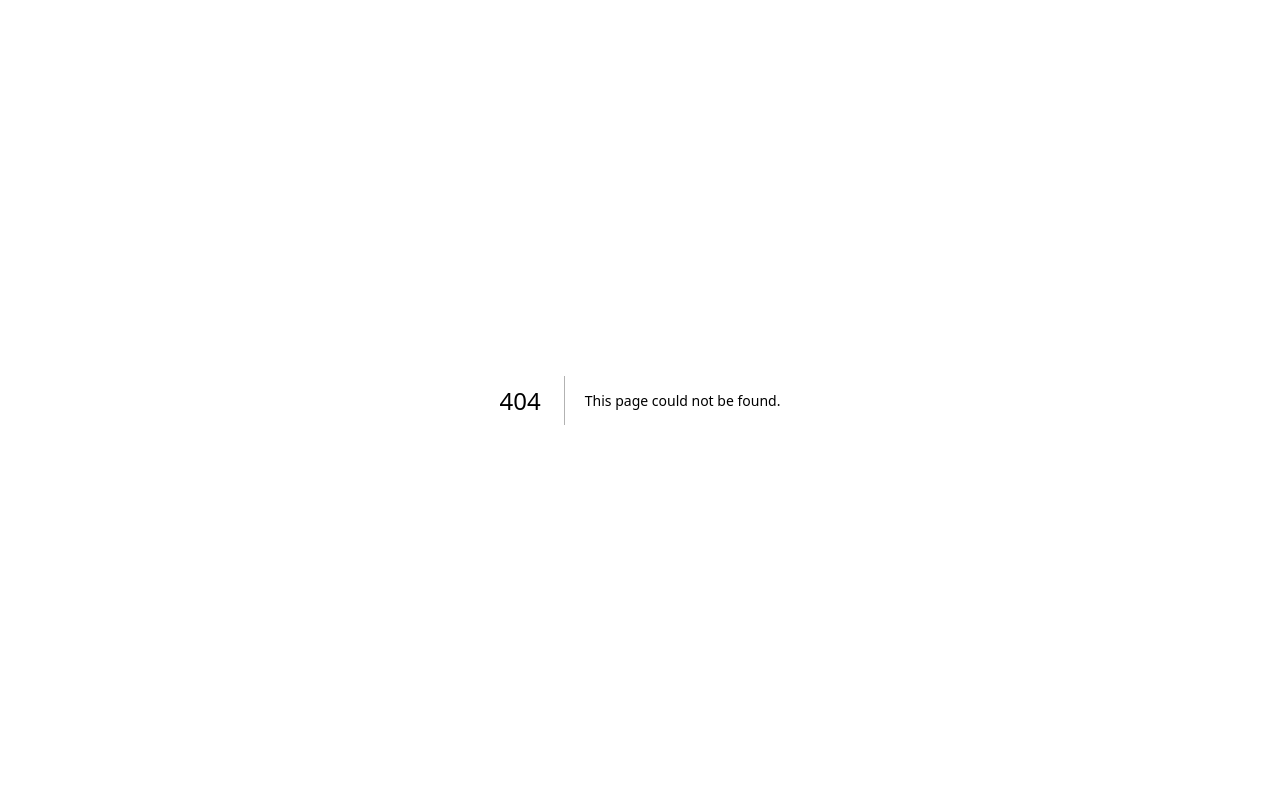
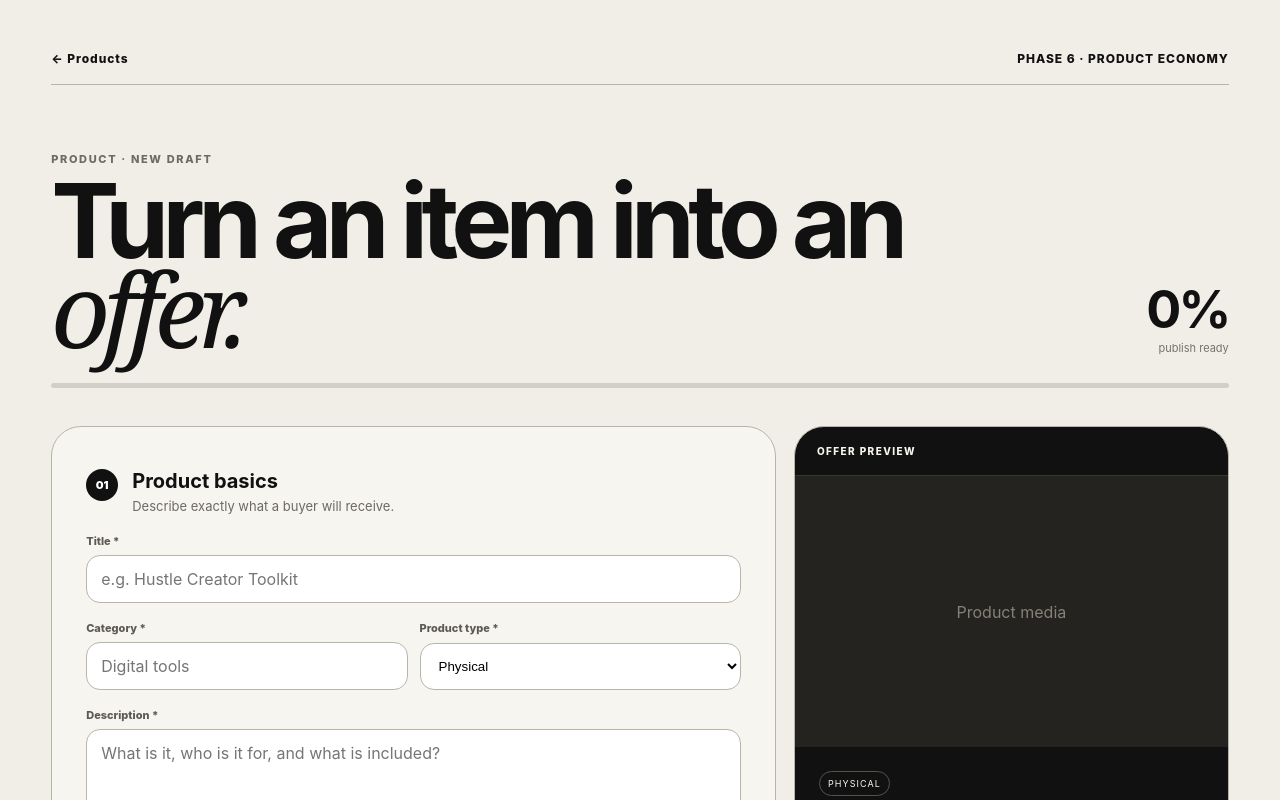
Before and after one commit to realxpen/hustle-economy-of-you, a Next.js app in the folder apps/web/: page /products/new in a window 1280 px wide. Before the commit this address had no page. Shown: the top 800 px of the page. Built offline with nearby package versions, Linux system fonts and the light colour scheme; no server answers.

Commit message:
feat: add new product route

```diff
--- /dev/null
+++ b/apps/web/app/products/new/page.tsx
@@ -0,0 +1,5 @@
+import ProductEditor from "../product-editor";
+
+export default function NewProductPage() {
+  return <ProductEditor />;
+}
```
